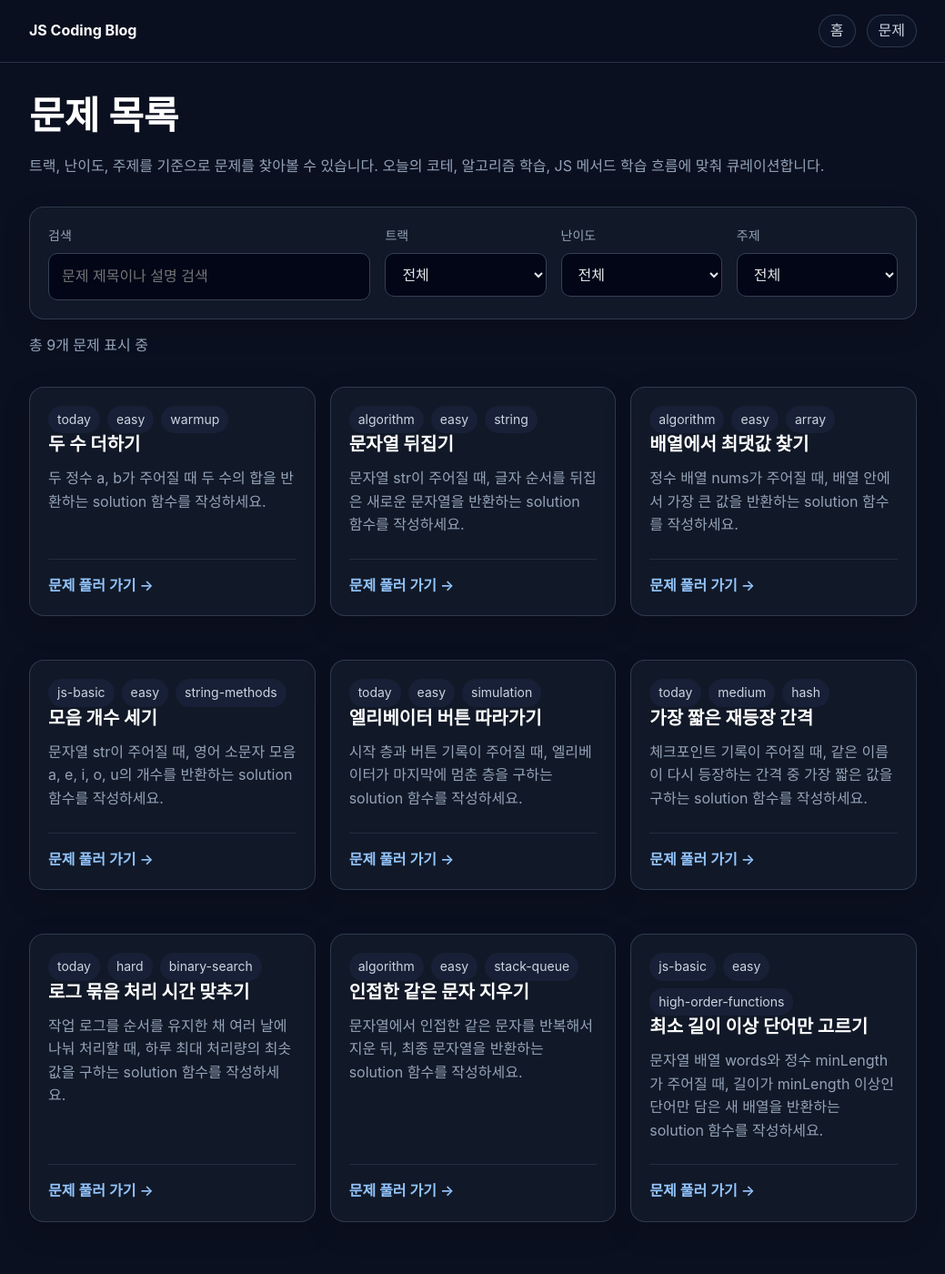
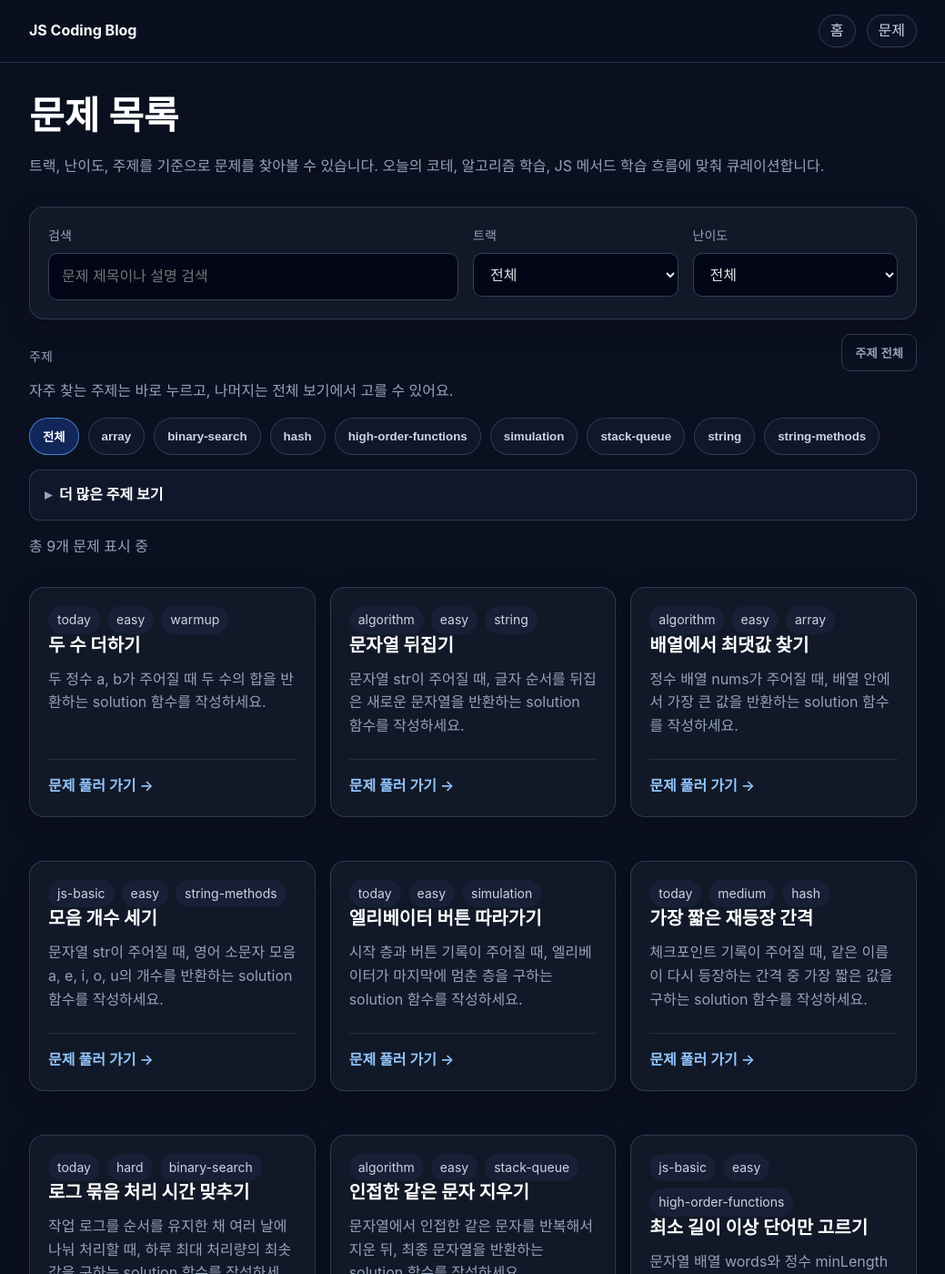
Before and after one commit to ghgfhfg2/js-coding-blog, a Jekyll site: the page built from problems/index.md, in a window 1280 px wide and 1400 px high. Shown: the whole window at 91% size, without its empty margins (120-1159 px from the left). Built offline with Jekyll 4.4.1, drawn with Linux system fonts in a browser that asks for light colours.

Commit message:
feat: switch topic filter to chips and more

```diff
--- a/assets/css/style.css
+++ b/assets/css/style.css
@@ -384,14 +384,68 @@ p, li {
   padding: 20px;
 }
 
-.filter-panel--wide {
-  grid-template-columns: 2fr 1fr 1fr 1fr;
-}
-
 .filter-group {
   display: flex;
   flex-direction: column;
   gap: var(--space-2);
+}
+
+.filter-group--search {
+  grid-column: span 1;
+}
+
+.topic-filter-panel {
+  margin-top: var(--space-4);
+}
+
+.topic-filter-head {
+  display: flex;
+  justify-content: space-between;
+  align-items: flex-start;
+  gap: var(--space-4);
+}
+
+.topic-filter-copy {
+  margin: 6px 0 0;
+}
+
+.topic-chip-list {
+  display: flex;
+  flex-wrap: wrap;
+  gap: 10px;
+  margin-top: var(--space-4);
+}
+
+.topic-chip {
+  padding: 10px 14px;
+  border-radius: 999px;
+  border: 1px solid rgba(51, 65, 85, 0.85);
+  background: #0f172a;
+  color: var(--color-text-secondary);
+}
+
+.topic-chip:hover {
+  background: rgba(37, 99, 235, 0.16);
+}
+
+.topic-chip.is-active {
+  background: rgba(37, 99, 235, 0.28);
+  color: #fff;
+  border-color: rgba(96, 165, 250, 0.7);
+}
+
+.topic-chip--subtle {
+  background: #020617;
+}
+
+.topic-reset-btn {
+  background: transparent;
+  color: var(--color-text-muted);
+  border: 1px solid rgba(51, 65, 85, 0.85);
+}
+
+.topic-more {
+  margin-top: var(--space-4);
 }
 
 .filter-label {
@@ -631,9 +685,12 @@ code,
   .dashboard-grid,
   .home-info-grid,
   .quick-links,
-  .filter-panel,
-  .filter-panel--wide {
+  .filter-panel {
     grid-template-columns: 1fr;
+  }
+
+  .topic-filter-head {
+    flex-direction: column;
   }
 }
 
@@ -659,7 +716,8 @@ code,
   .results,
   .problem-content,
   .problem-card,
-  .filter-panel {
+  .filter-panel,
+  .topic-filter-panel {
     padding: 20px;
   }
 
--- a/assets/js/problem-filters.js
+++ b/assets/js/problem-filters.js
@@ -2,27 +2,51 @@
   const searchInput = document.getElementById('problem-search');
   const trackFilter = document.getElementById('track-filter');
   const difficultyFilter = document.getElementById('difficulty-filter');
-  const topicFilter = document.getElementById('topic-filter');
+  const topicResetButton = document.getElementById('topic-reset');
+  const topicChips = Array.from(document.querySelectorAll('.topic-chip'));
   const problemGrid = document.getElementById('problem-grid');
   const problemCount = document.getElementById('problem-count');
   const emptyState = document.getElementById('problem-empty');
 
-  if (!searchInput || !trackFilter || !difficultyFilter || !topicFilter || !problemGrid) return;
+  if (!searchInput || !trackFilter || !difficultyFilter || !problemGrid) return;
 
   const cards = Array.from(problemGrid.querySelectorAll('.problem-card'));
+  let activeTopic = 'all';
 
   searchInput.addEventListener('input', applyFilters);
   trackFilter.addEventListener('change', applyFilters);
   difficultyFilter.addEventListener('change', applyFilters);
-  topicFilter.addEventListener('change', applyFilters);
 
+  topicChips.forEach((chip) => {
+    chip.addEventListener('click', () => {
+      activeTopic = chip.dataset.topic || 'all';
+      syncTopicChips();
+      applyFilters();
+    });
+  });
+
+  if (topicResetButton) {
+    topicResetButton.addEventListener('click', () => {
+      activeTopic = 'all';
+      syncTopicChips();
+      applyFilters();
+    });
+  }
+
+  syncTopicChips();
   applyFilters();
+
+  function syncTopicChips() {
+    topicChips.forEach((chip) => {
+      chip.classList.toggle('is-active', (chip.dataset.topic || 'all') === activeTopic);
+    });
+  }
 
   function applyFilters() {
     const keyword = searchInput.value.trim().toLowerCase();
     const track = trackFilter.value;
     const difficulty = difficultyFilter.value;
-    const topic = topicFilter.value;
+    const topic = activeTopic;
 
     let visibleCount = 0;
 
@@ -44,7 +68,9 @@
       if (visible) visibleCount += 1;
     });
 
-    problemCount.textContent = `총 ${visibleCount}개 문제 표시 중`;
+    problemCount.textContent = topic === 'all'
+      ? `총 ${visibleCount}개 문제 표시 중`
+      : `주제 '${topic}' 기준 ${visibleCount}개 문제 표시 중`;
     emptyState.classList.toggle('is-hidden', visibleCount !== 0);
   }
 })();
--- a/problems/index.md
+++ b/problems/index.md
@@ -8,8 +8,10 @@ permalink: /problems/
 
 <p class="section-lead">트랙, 난이도, 주제를 기준으로 문제를 찾아볼 수 있습니다. 오늘의 코테, 알고리즘 학습, JS 메서드 학습 흐름에 맞춰 큐레이션합니다.</p>
 
-<div class="filter-panel filter-panel--wide">
-  <div class="filter-group">
+{% assign topics = site.problems | map: 'topic' | uniq | sort %}
+
+<div class="filter-panel">
+  <div class="filter-group filter-group--search">
     <label class="filter-label" for="problem-search">검색</label>
     <input id="problem-search" class="filter-input" type="search" placeholder="문제 제목이나 설명 검색" />
   </div>
@@ -33,17 +35,35 @@ permalink: /problems/
       <option value="hard">hard</option>
     </select>
   </div>
+</div>
 
-  <div class="filter-group">
-    <label class="filter-label" for="topic-filter">주제</label>
-    <select id="topic-filter" class="filter-select">
-      <option value="all">전체</option>
-      {% assign topics = site.problems | map: 'topic' | uniq | sort %}
-      {% for topic in topics %}
-        {% if topic %}<option value="{{ topic }}">{{ topic }}</option>{% endif %}
-      {% endfor %}
-    </select>
+<div class="topic-filter-panel card">
+  <div class="topic-filter-head">
+    <div>
+      <p class="filter-label">주제</p>
+      <p class="muted topic-filter-copy">자주 찾는 주제는 바로 누르고, 나머지는 전체 보기에서 고를 수 있어요.</p>
+    </div>
+    <button id="topic-reset" class="topic-reset-btn" type="button">주제 전체</button>
   </div>
+
+  <div id="topic-chip-list" class="topic-chip-list" aria-label="인기 주제 필터">
+    <button class="topic-chip is-active" type="button" data-topic="all">전체</button>
+    {% for topic in topics limit:8 %}
+      {% if topic %}<button class="topic-chip" type="button" data-topic="{{ topic | downcase }}">{{ topic }}</button>{% endif %}
+    {% endfor %}
+  </div>
+
+  {% assign extra_topics = topics | slice: 8, topics.size %}
+  {% if extra_topics and extra_topics.size > 0 %}
+    <details class="content-toggle topic-more">
+      <summary class="content-toggle__summary">더 많은 주제 보기</summary>
+      <div class="topic-chip-list topic-chip-list--all" aria-label="전체 주제 필터">
+        {% for topic in extra_topics %}
+          {% if topic %}<button class="topic-chip topic-chip--subtle" type="button" data-topic="{{ topic | downcase }}">{{ topic }}</button>{% endif %}
+        {% endfor %}
+      </div>
+    </details>
+  {% endif %}
 </div>
 
 <p id="problem-count" class="muted problem-count"></p>
```
